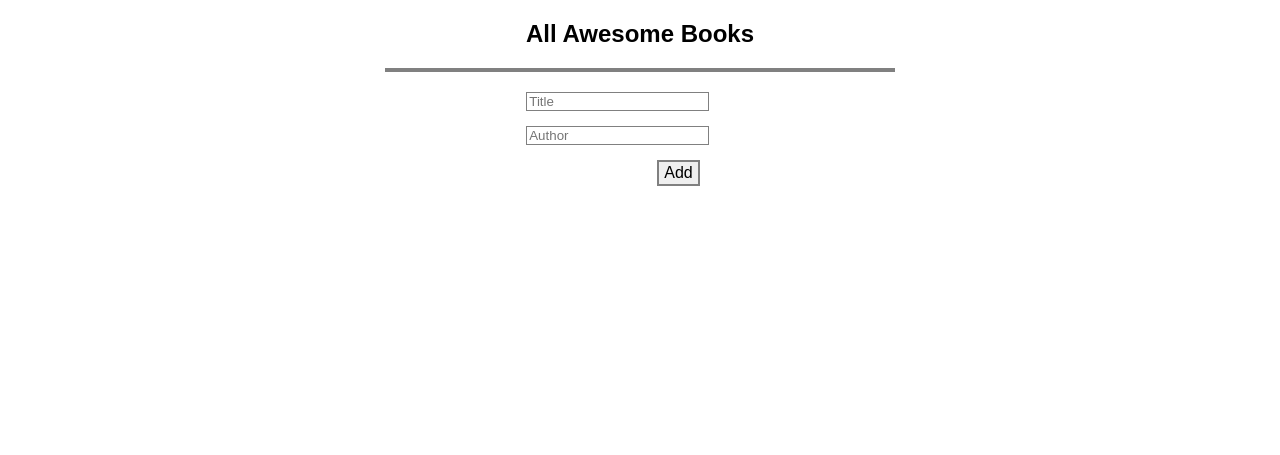
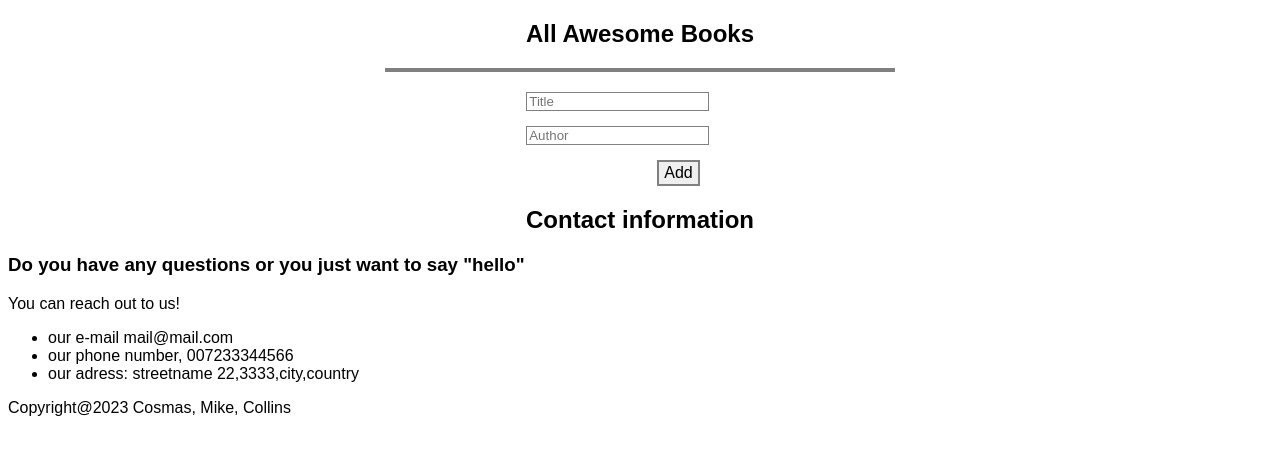
Before and after one commit to Mike111222/Awesome-Books, a website: page index.html in a window 1280 px wide. Shown: the part 69-524 px from the top of the page. Drawn offline with Linux system fonts and the light colour scheme.

Commit message:
Add elements for contact section and footer elements

```diff
--- a/index.html
+++ b/index.html
@@ -20,10 +20,13 @@
           </ul>
         </nav>
       </header>
+      <main class="main">
+        <section class="list">
     <div id="book-list">
         <h2>All Awesome Books</h2>
         <div id="books"></div>
     </div>
+  </section>
     <section id="form-section">
         <form id="add-book-form">
             <input type="text" id="title" placeholder="Title">
@@ -31,7 +34,20 @@
             <button type="submit" class="add-btn">Add</button>
         </form>
     </section>
-
+    <section class="contact">
+      <h2>Contact information</h2>
+      <h3>Do you have any questions or you just want to say "hello"</h3>
+      <p>You can reach out to us!</p>
+      <ul>
+        <li>our e-mail mail@mail.com</li>
+        <li>our phone number, 007233344566</li>
+        <li>our adress: streetname 22,3333,city,country</li>
+      </ul>
+    </section>
+  </main>
+  <footer>
+    <p>Copyright@2023 Cosmas, Mike, Collins</p>
+  </footer>
     <script src="script.js"></script>
 </body>
 
```
